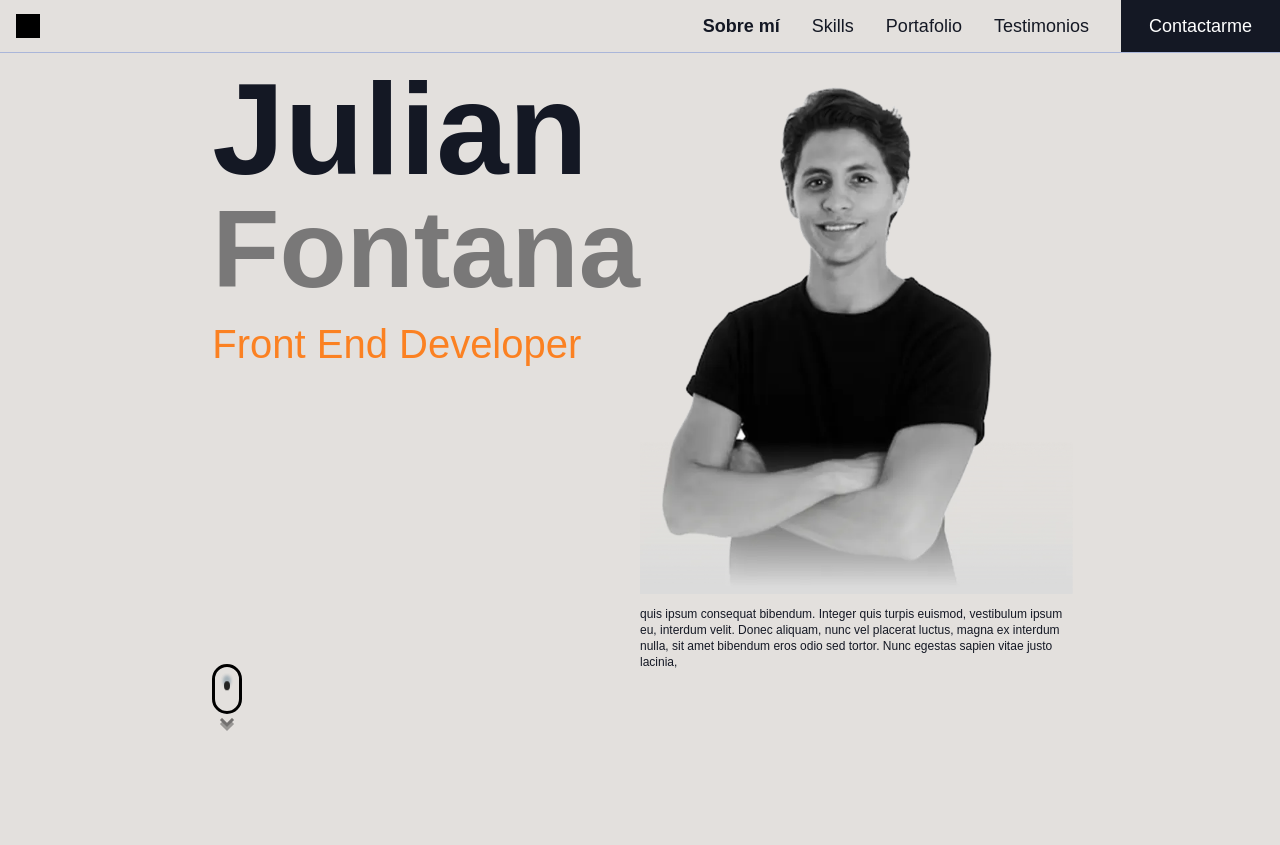
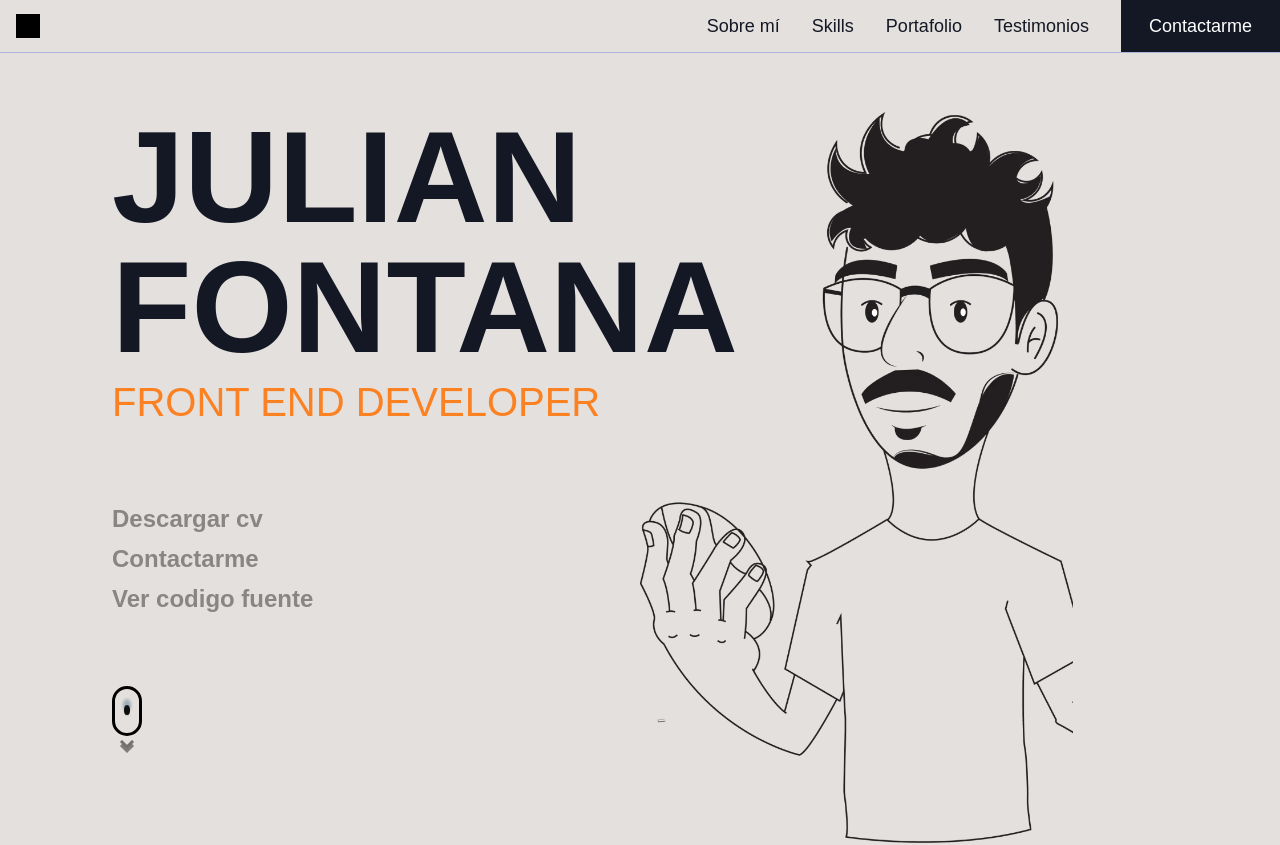
Before and after one commit to Julian03-lab/portfolio-julian, a Next.js app: page / in a window 1280 px wide. Shown: the top 845 px of the page. Built offline with nearby package versions, Linux system fonts and the light colour scheme; a web font is replaced by a local one.

Commit message:
Update Hero section styling and add HeroTextSection component

```diff
--- a/src/app/page.tsx
+++ b/src/app/page.tsx
@@ -5,7 +5,7 @@ export default function Home() {
   return (
     <>
       <NavBar />
-      <main className="flex min-h-screen flex-col justify-between items-center bg-[#E3E0DD]">
+      <main className="flex min-h-screen flex-col justify-between items-center bg-[#E3E0DD] pt-14">
         <Hero />
         <section
           id="skills"
--- a/src/components/hero/Hero.tsx
+++ b/src/components/hero/Hero.tsx
@@ -6,6 +6,7 @@ import foto_hero from "@/assets/foto_hero.webp";
 import { motion, useScroll, useTransform } from "framer-motion";
 import { useRef } from "react";
 import MainButton from "../MainButton";
+import HeroTextSection from "./HeroTextSection";
 
 const Hero = () => {
   const scrollRef = useRef(null);
@@ -19,7 +20,7 @@ const Hero = () => {
     [0, 0.2, 0.3, 0.4],
     [0, 0, 0.5, 1]
   );
-  const x = useTransform(scrollYProgress, [0, 0.4], [0, -200]);
+  const x = useTransform(scrollYProgress, [0, 0.1, 0.4], [0, 0, -200]);
   const y = useTransform(scrollYProgress, [0, 0.4], [0, 100]);
   const button1 = useTransform(scrollYProgress, [0, 0.4], [0, 0.8]);
   const button2 = useTransform(scrollYProgress, [0.2, 0.5], [0, 0.8]);
@@ -99,14 +100,16 @@ const Hero = () => {
   return (
     <motion.section
       id="about"
-      className="px-14 pt-16 h-[300vh] w-full"
-      style={{
-        backgroundColor,
-      }}
+      className="px-28 pt-14 h-[300vh] w-full max-w-[1440px]"
+      style={
+        {
+          // backgroundColor,
+        }
+      }
       ref={scrollRef}
     >
       <div className="relative grid grid-cols-2 h-full w-fit mx-auto">
-        <motion.div
+        {/* <motion.div
           style={{
             x: "-50%",
             scale,
@@ -120,33 +123,20 @@ const Hero = () => {
             </span>{" "}
             Developer
           </h2>
-        </motion.div>
-        <div className="flex gap-2.5 flex-col">
-          <div className="flex flex-col w-fit">
-            <h1 className="text-[#141824] font-extrabold text-[8.125rem] leading-[8.125rem]">
-              Julian
-            </h1>
-            <h1 className="text-[#797878] font-extrabold text-[6.875rem] leading-[6.875rem]">
-              Fontana
-            </h1>
-          </div>
-          <h2 className="text-[#FB8122] font-medium text-[2.5rem]">
-            Front End Developer
-          </h2>
-        </div>
-        <div>
+        </motion.div> */}
+        <HeroTextSection />
+
         <motion.div
-            className="max-w-[433px]"
+          className="max-w-[433px] sticky top-14 h-screen"
           style={{
             x,
-              y,
-              position: "fixed",
+            // y,
           }}
         >
           {buttons.map((button) => (
             <motion.div
               key={button.id}
-                className={"absolute"}
+              className={"absolute z-30"}
               style={button.style}
             >
               <MainButton>{button.text}</MainButton>
@@ -156,7 +146,7 @@ const Hero = () => {
             priority
             src={foto_hero}
             alt="Foto Julian Fontana"
-              className="w-[433px] h-[530px]"
+            className="w-full h-auto object-cover"
           />
           <motion.p
             className="font-normal text-xs text-[#141824] mt-3"
@@ -171,15 +161,6 @@ const Hero = () => {
           </motion.p>
         </motion.div>
       </div>
-        <motion.div
-          className="absolute top-[75vh]"
-          style={{
-            opacity,
-          }}
-        >
-          <ScrollDownIcon />
-        </motion.div>
-      </div>
     </motion.section>
   );
 };
--- /dev/null
+++ b/src/components/hero/HeroTextSection.tsx
@@ -0,0 +1,93 @@
+import React from "react";
+import ScrollDownIcon from "../icons/ScrollDownIcon";
+import { motion } from "framer-motion";
+
+const links = [
+  {
+    id: 1,
+    text: "Descargar cv",
+    href: "",
+  },
+  {
+    id: 2,
+    text: "Contactarme",
+    href: "",
+  },
+  {
+    id: 3,
+    text: "Ver codigo fuente",
+    href: "",
+  },
+];
+
+const container = {
+  hidden: { opacity: 1, scale: 1 },
+  visible: {
+    opacity: 1,
+    scale: 1,
+    transition: {
+      delayChildren: 0.4,
+      staggerChildren: 0.2,
+    },
+  },
+};
+
+const item = {
+  hidden: { y: 20, opacity: 0 },
+  visible: {
+    y: 0,
+    opacity: 1,
+  },
+};
+
+const HeroTextSection = () => {
+  return (
+    <div className="flex gap-2.5 flex-col h-[80vh] justify-between">
+      <motion.div
+        className="flex flex-col w-fit"
+        initial={{
+          opacity: 0,
+          x: -40,
+        }}
+        animate={{
+          opacity: 1,
+          x: 0,
+        }}
+      >
+        <h1 className="text-[#141824] font-extrabold text-[8.125rem] leading-[8.125rem]">
+          JULIAN FONTANA
+        </h1>
+        <h2 className="text-[#FB8122] font-medium text-[2.5rem]">
+          FRONT END DEVELOPER
+        </h2>
+      </motion.div>
+      <motion.ul
+        className="flex flex-col gap-2 items-start"
+        variants={container}
+        initial="hidden"
+        animate="visible"
+      >
+        {links.map((link) => (
+          <motion.li
+            variants={item}
+            key={link.id}
+            className="text-black/40 font-bold text-2xl hover:text-black"
+            whileHover={{ scale: 1.1, rotate: 2 }}
+          >
+            <a href={link.href}>{link.text}</a>
+          </motion.li>
+        ))}
+      </motion.ul>
+      <div
+      //   className="absolute top-[75vh]"
+      //   style={{
+      //     opacity,
+      //   }}
+      >
+        <ScrollDownIcon />
+      </div>
+    </div>
+  );
+};
+
+export default HeroTextSection;
--- a/src/components/nav/NavBar.tsx
+++ b/src/components/nav/NavBar.tsx
@@ -1,49 +1,49 @@
-import React from "react";
+import Link from "next/link";
 
 const NavBar = () => {
   return (
     <nav className="hidden lg:flex bg-[#E3E0DD] justify-between items-center border-b border-b-[#AAB6D9] fixed w-full z-40">
-      <div className="w-6 h-6 bg-black mx-4" />
+      <div className="w-6 h-6 bg-black mx-4"></div>
       <ul className="flex gap-8 items-center">
         <li>
-          <a
+          <Link
             href="#about"
-            className="font-extrabold text-lg text-[#141824] block"
+            className="font-normal text-lg text-[#141824] block hover:font-bold"
           >
             Sobre mí
-          </a>
+          </Link>
         </li>
         <li>
-          <a
+          <Link
             href="#skills"
-            className="font-normal text-lg text-[#141824] block"
+            className="font-normal text-lg text-[#141824] block hover:font-bold"
           >
             Skills
-          </a>
+          </Link>
         </li>
         <li>
-          <a
+          <Link
             href="#portafolio"
-            className="font-normal text-lg text-[#141824] block"
+            className="font-normal text-lg text-[#141824] block hover:font-bold"
           >
             Portafolio
-          </a>
+          </Link>
         </li>
         <li>
-          <a
+          <Link
             href="#testimonios"
-            className="font-normal text-lg text-[#141824] block"
+            className="font-normal text-lg text-[#141824] block hover:font-bold"
           >
             Testimonios
-          </a>
+          </Link>
         </li>
         <li>
-          <a
+          <Link
             href=""
             className="font-normal text-lg bg-[#141824] text-white block px-7 py-3"
           >
             Contactarme
-          </a>
+          </Link>
         </li>
       </ul>
     </nav>
```
Also changed, not shown: src/assets/foto_hero.webp. Lines whose indentation alone changed are shown as unchanged.
